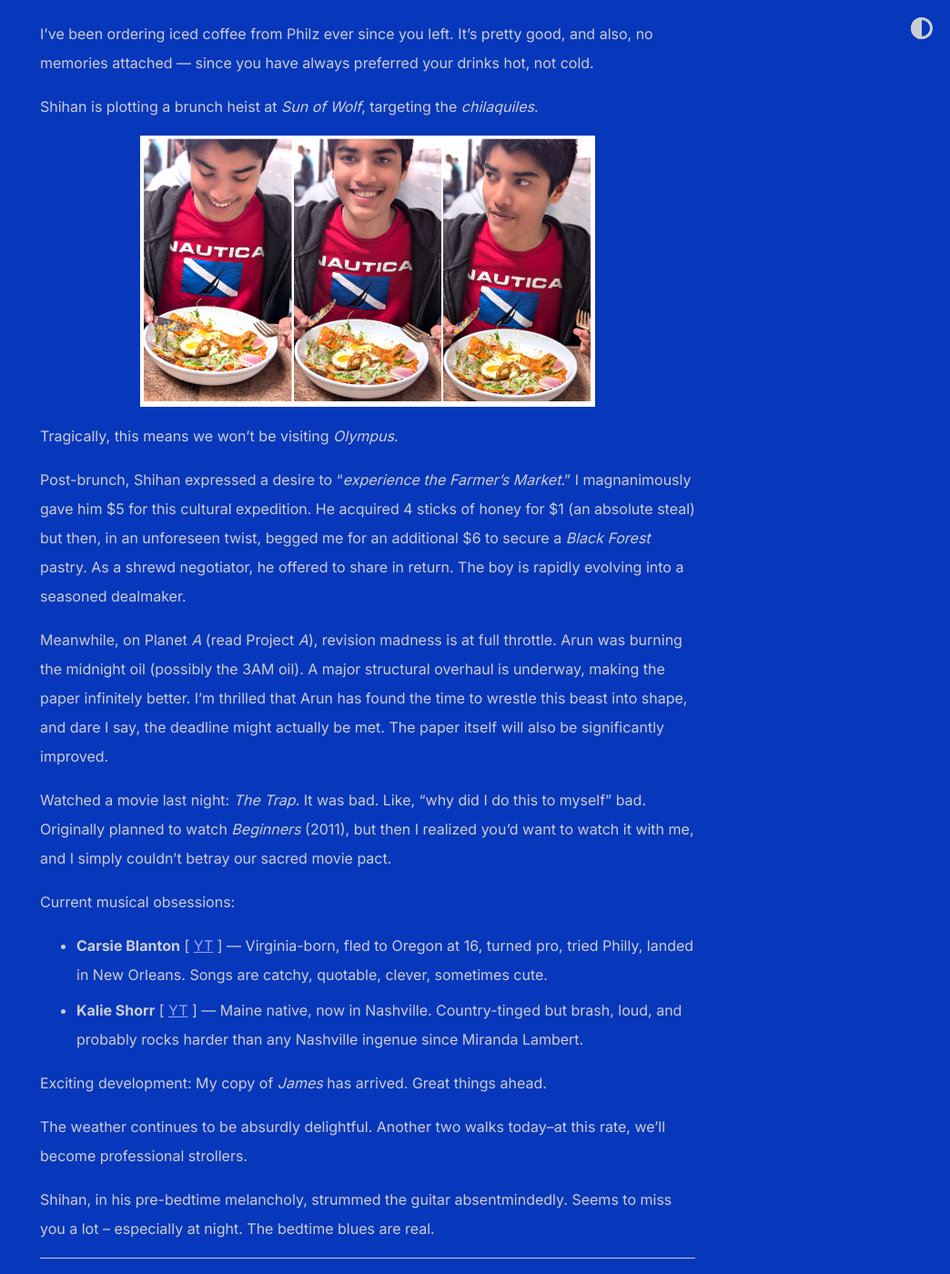
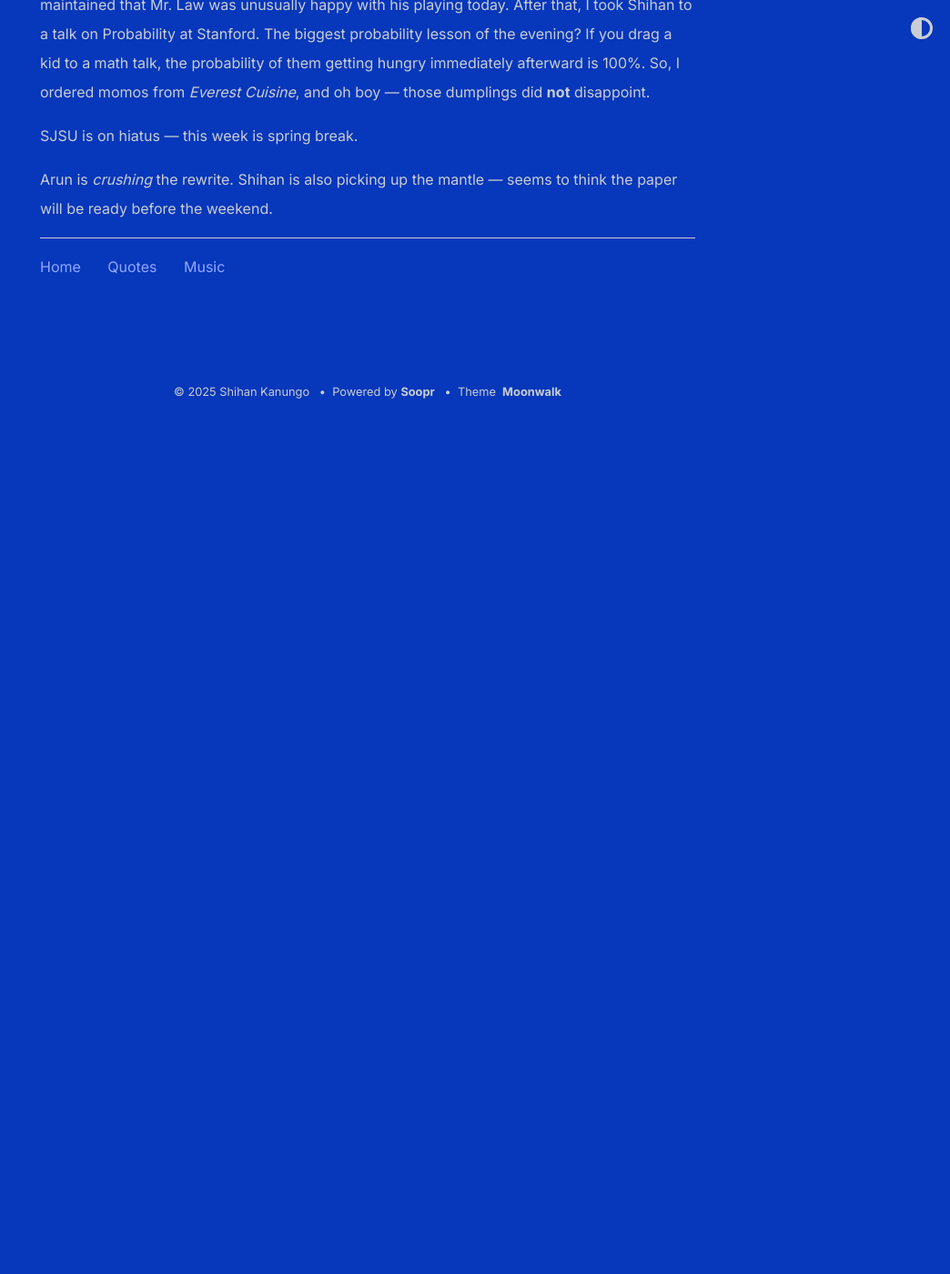
Before and after one commit to shihankanungo/shihankanungo.github.io, a Jekyll site: the page built from india-trip.md, in a window 1280 px wide and 1400 px high, scrolled down 1300 px. Shown: the whole window at 91% size, without its empty margins (236-1280 px from the left). Built offline with Jekyll 4.4.1, drawn with Linux system fonts in a browser that asks for light colours; after the commit the page ends 1756 px from its top, so only the background shows below that; some of the changed text lies outside the part shown.

Commit message:
Update india-trip.md

```diff
--- a/india-trip.md
+++ b/india-trip.md
@@ -23,39 +34,3 @@ of them getting hungry immediately afterward is 100%. So, I ordered momos from _
 SJSU is on hiatus --- this week is spring break.
 
 Arun is _crushing_ the rewrite. Shihan is also picking up the mantle --- seems to think the paper will be ready before the weekend.
-
-
-### Day 4: Sun Mar 30 (7 days to go)
-
-Men’s Final of the Miami Open Masters 1000: Djokovic vs. Jakub Mensik at 12PM PT.
-The battle of the ages vs. the fresh-faced upstart --- tennis or an HBO drama? You decide.
-
-I’ve been ordering iced coffee from Philz ever since you left. It’s pretty good, and also, no memories attached ---
-since you have always preferred your drinks hot, not cold.
-
-Shihan is plotting a brunch heist at _Sun of Wolf_, targeting the _chilaquiles_.
-
-<center><p float="left"><img src="images/sk-123.png" alt="Alt Text" width="500"></p></center>
-
-Tragically, this means we won't be visiting _Olympus_.
-
-Post-brunch, Shihan expressed a desire to "_experience the Farmer’s Market_." I magnanimously gave him $5 for this cultural expedition.
-He acquired 4 sticks of honey for $1 (an absolute steal) but then, in an unforeseen twist, begged me for an additional $6 to secure a
-_Black Forest_ pastry. As a shrewd negotiator, he offered to share in return. The boy is rapidly evolving into a seasoned dealmaker.
-
-Meanwhile, on Planet _A_ (read Project _A_), revision madness is at full throttle. Arun was burning the midnight oil (possibly the 3AM oil).
-A major structural overhaul is underway, making the paper infinitely better. I’m thrilled that Arun has found the time to wrestle this
-beast into shape, and dare I say, the deadline might actually be met. The paper itself will also be significantly improved.
-
-Watched a movie last night: *The Trap.* It was bad. Like, “why did I do this to myself” bad. Originally planned to watch *Beginners* (2011),
-but then I realized you’d want to watch it with me, and I simply couldn’t betray our sacred movie pact.
-
-Current musical obsessions:
-- **Carsie Blanton** \[ [YT](https://music.youtube.com/playlist?list=PL6HQpYuOe1KXm15iel1h8rZCf0eWvL8P-&si=9YNGkXfj6Gn988Jl) \] –-- Virginia-born, fled to Oregon at 16, turned pro, tried Philly, landed in New Orleans. Songs are catchy, quotable, clever, sometimes cute.  <br>
-- **Kalie Shorr** \[ [YT](https://music.youtube.com/playlist?list=PL6HQpYuOe1KWqv28EcA8EAejIxaI8gdjg&si=iKKw7tontvssZABA) \] –-- Maine native, now in Nashville. Country-tinged but brash, loud, and probably rocks harder than any Nashville ingenue since Miranda Lambert.
-
-Exciting development: My copy of *James* has arrived. Great things ahead.
-
-The weather continues to be absurdly delightful. Another two walks today--at this rate, we’ll become professional strollers.
-
-Shihan, in his pre-bedtime melancholy, strummed the guitar absentmindedly. Seems to miss you a lot -- especially at night. The bedtime blues are real.
```
Also changed, not shown: other parts of india-trip.md (+11 -0 lines).
